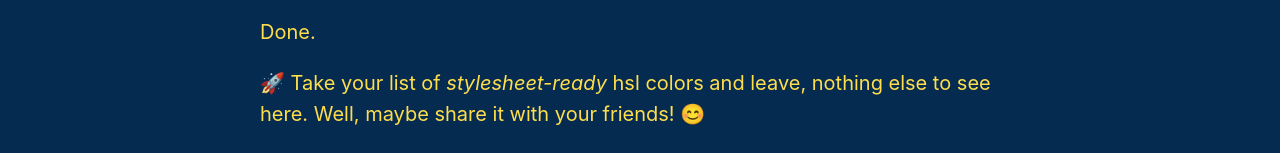
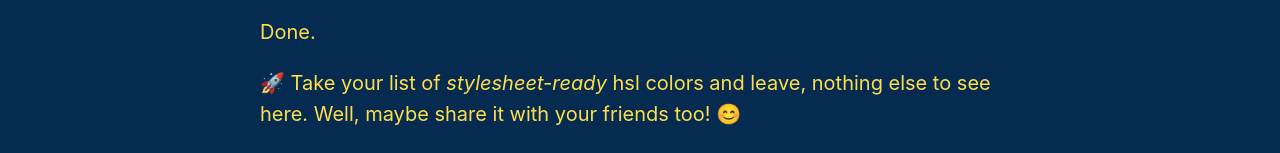
Before and after one commit to rubenvar/bulk-color-converter, a website: page src/index.pug in a window 1280 px wide. Shown: the part 647-800 px from the top of the page. Drawn offline with nearby package versions, Linux system fonts and the light colour scheme; files that its build step writes are made by us from their sources; a web font is replaced by a local one.

Commit message:
changes in readme

```diff
--- a/src/index.pug
+++ b/src/index.pug
@@ -25,7 +25,7 @@ html(lang="en")
         p Done.
         p 🚀 Take your list of
           em stylesheet-ready
-          |  hsl colors and leave, nothing else to see here. Well, maybe share it with your friends! 😊
+          |  hsl colors and leave, nothing else to see here. Well, maybe share it with your friends too! 😊
         br
         p Don't paste in special characters, hieroglyphics, plans for building a rocket, or a greasy piece of your lunch.
         p
```
Also changed, not shown: README.md.
